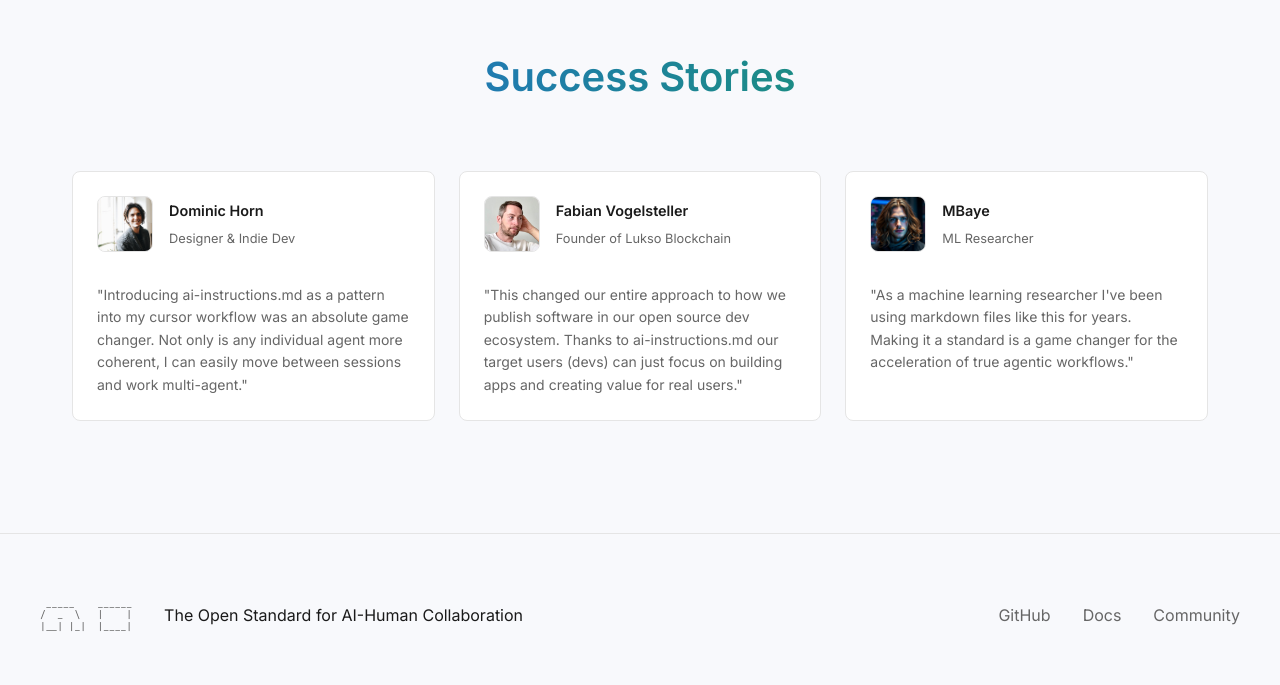
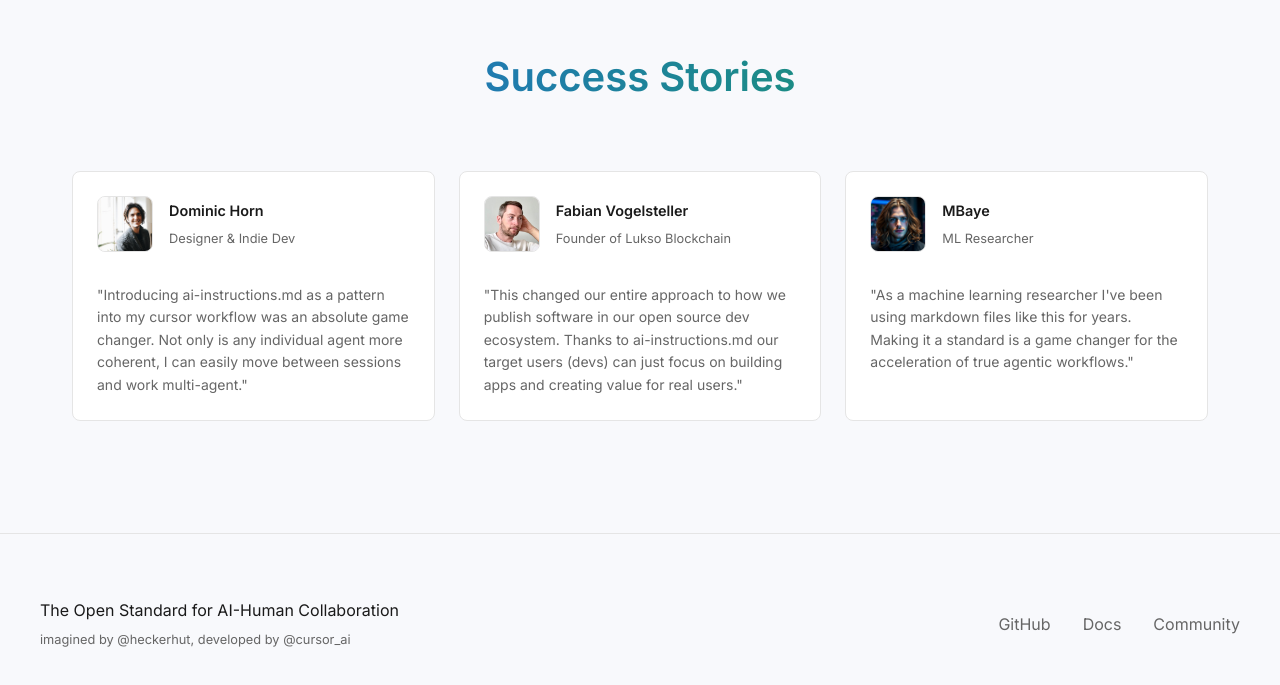
Before and after one commit to Common-Ground-DAO/ai-instructions.md, a plain HTML site: page index.html in a window 1280 px wide. Shown: the part 1277-1962 px from the top of the page. Drawn offline with Linux system fonts and the light colour scheme.

Commit message:
add notes to footer

```diff
--- a/index.html
+++ b/index.html
@@ -180,11 +180,10 @@
     <footer>
         <div class="footer-content">
             <div class="footer-left">
-                <pre class="ascii-mini">
- _____    ______
-/  _  \   |    |
-|__| |_|  |____|</pre>
-                <p>The Open Standard for AI-Human Collaboration</p>
+                <div class="footer-text">
+                    <p class="footer-tagline">The Open Standard for AI-Human Collaboration</p>
+                    <p class="footer-attribution">imagined by <a href="https://twitter.com/heckerhut" target="_blank" rel="noopener">@heckerhut</a>, developed by <a href="https://twitter.com/cursor_ai" target="_blank" rel="noopener">@cursor_ai</a></p>
+                </div>
             </div>
             <div class="footer-links">
                 <a href="https://github.com/Common-Ground-DAO/ai-instructions.md">GitHub</a>
--- a/styles.css
+++ b/styles.css
@@ -307,10 +307,13 @@ footer {
 }
 
 .ascii-mini {
-    font-size: 0.6rem;
+    font-size: 0.75rem;
     line-height: 1.2;
     color: var(--text-dim);
     margin: 0;
+    display: flex;
+    align-items: center;
+    height: 100%;
 }
 
 .footer-links {
@@ -1420,3 +1423,31 @@ blockquote p {
 [data-theme="dark"] .input-wrapper {
     background: #0a0a0a;  /* Matching our darkest shade */
 }
+
+/* Footer text styling */
+.footer-text {
+    display: flex;
+    flex-direction: column;
+    gap: 0.5rem;
+}
+
+.footer-tagline {
+    color: var(--text);
+    margin: 0;
+}
+
+.footer-attribution {
+    color: var(--text-dim);
+    font-size: 0.8rem;
+    margin: 0;
+}
+
+.footer-attribution a {
+    color: var(--text-dim);
+    text-decoration: none;
+    transition: color 0.2s ease;
+}
+
+.footer-attribution a:hover {
+    color: var(--primary);
+}
```
